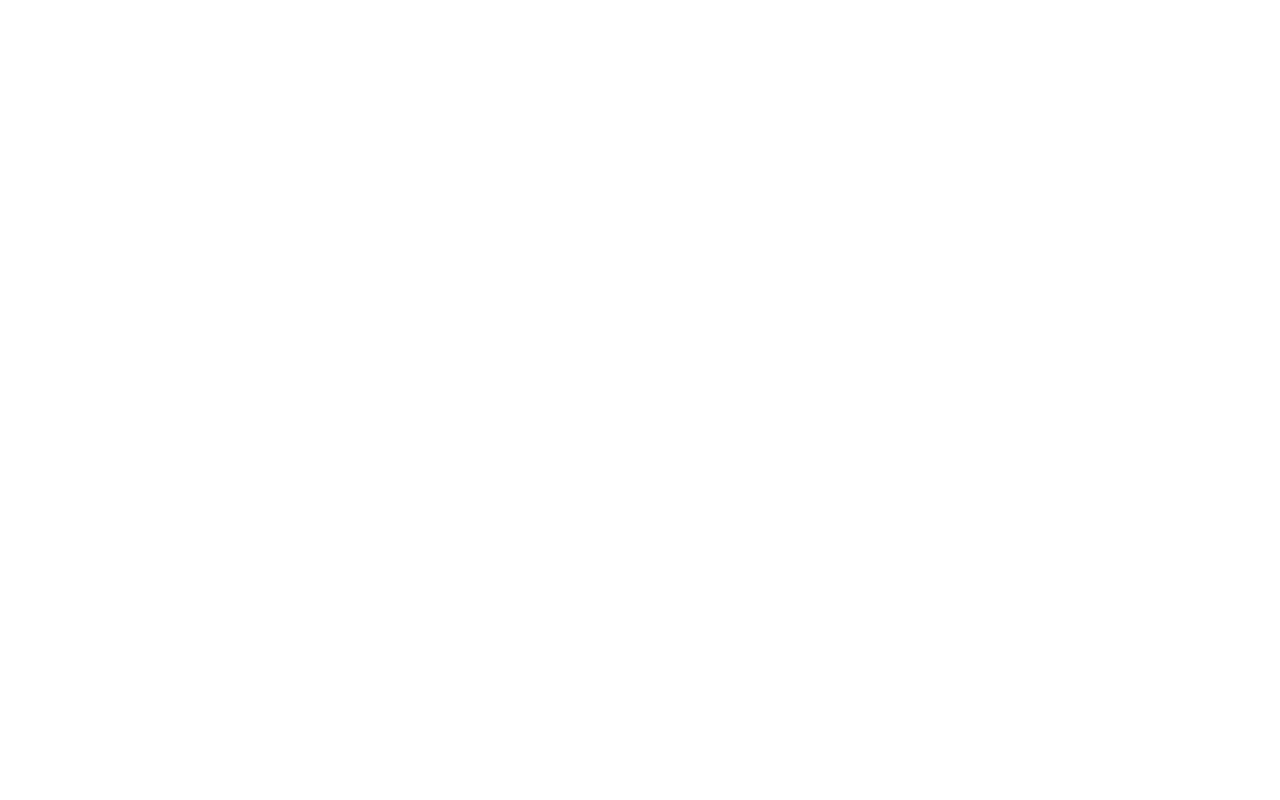
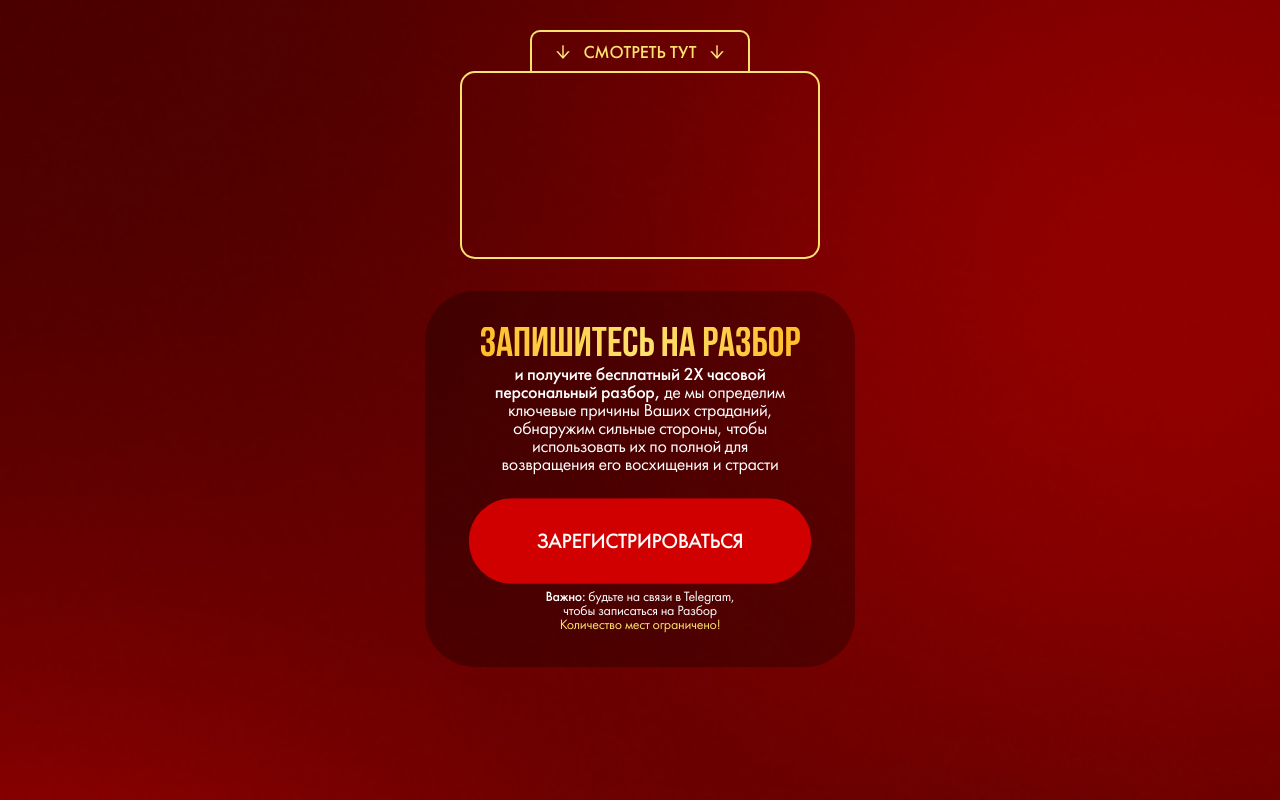
Before and after one commit to RomanIsaiev/work-website-94, a website built with Vite: page index.html in a window 1280 px wide. Built offline with nearby package versions, Linux system fonts and the light colour scheme.

Commit message:
complete

```diff
--- a/index.html
+++ b/index.html
@@ -3,7 +3,7 @@
   <head>
     <meta charset="UTF-8" />
     <meta name="viewport" content="width=device-width, initial-scale=1.0" />
-    <title>App</title>
+    <title>ЗАПИШИТЕСЬ НА РАЗБОР</title>
     <link
       rel="stylesheet"
       href="node_modules/modern-normalize/modern-normalize.css"
@@ -11,10 +11,36 @@
     <link rel="stylesheet" href="./src/css/styles.css" />
   </head>
   <body>
-    <header class="header"><div class="container"></div></header>
     <main>
-      <section></section>
+      <section class="main">
+        <div class="container">
+          <div class="video-container">
+            <div class="title-container">
+              <img src="./src/img/arrow.svg" alt="arrow" width="20" />
+              <h2 class="watch-title">смотреть тут</h2>
+              <img src="./src/img/arrow.svg" alt="arrow" width="20" />
+            </div>
+            <div class="video-wrapper"></div>
+          </div>
+        </div>
+        <div class="text-wrapper">
+          <h1 class="title">ЗАПИШИТЕСЬ НА РАЗБОР</h1>
+          <p class="desc">
+            <span>и получите бесплатный 2Х часовой персональный разбор,</span>
+            де мы определим ключевые причины Ваших страданий, обнаружим сильные
+            стороны, чтобы использовать их по полной для возвращения его
+            восхищения и страсти
+          </p>
+          <a class="btn" href="" target="_blank" rel="nofollow"
+            >ЗАРЕГИСТРИРОВАТЬСЯ</a
+          >
+          <p class="text">
+            <span class="weight">Важно:</span> будьте на связи в Telegram, чтобы
+            записаться на Разбор
+            <span class="accent">Количество мест ограничено!</span>
+          </p>
+        </div>
+      </section>
     </main>
-    <footer class="footer"><div class="container"></div></footer>
   </body>
 </html>
--- a/src/css/styles.css
+++ b/src/css/styles.css
@@ -20,17 +20,184 @@
   margin: 0 auto;
   width: 100%;
   padding: 0 16px;
+  max-width: 360px;
+}
 
-  @media (360px <= width) {
-    max-width: 360px;
+@keyframes pulseScale {
+  0% {
+    scale: 1;
   }
-
-  @media (768px<=width) {
-    max-width: 768px;
+  50% {
+    scale: 1.07;
   }
-
-  @media (1280px<=width) {
-    max-width: 1280px;
-    padding: 0 24px;
+  100% {
+    scale: 1;
   }
 }
+
+body {
+  /* max-width: 430px; */
+  margin: 0 auto;
+  height: 100%;
+}
+
+.section {
+  padding: 60px 0;
+}
+
+.container {
+  margin: 0 auto;
+  width: 100%;
+  padding: 0;
+  max-width: 360px;
+}
+
+.main {
+  background-image: url(../img/bg-1x.jpg);
+  background-size: cover;
+  background-repeat: no-repeat;
+
+  height: 100vh;
+
+  padding-top: 30px;
+}
+
+.main {
+}
+
+.container {
+}
+
+.video-container {
+  margin-bottom: 32px;
+}
+
+.title-container {
+  display: flex;
+  align-items: center;
+  justify-content: center;
+  gap: 10px;
+
+  padding: 8px;
+
+  border-radius: 10px 10px 0px 0px;
+  border-top: 2px solid #ffe170;
+  border-right: 2px solid #ffe170;
+  border-left: 2px solid #ffe170;
+
+  max-width: 220px;
+  margin: 0 auto;
+}
+
+.watch-title {
+  color: #ffe170;
+  text-align: center;
+  font-family: 'Futura PT';
+  font-size: 18px;
+  font-style: normal;
+  font-weight: 450;
+  line-height: normal;
+  text-transform: uppercase;
+}
+
+.video-wrapper {
+  border-radius: 15px;
+  border: 2px solid #ffe170;
+  height: 188px;
+  overflow: hidden;
+}
+
+.video {
+  height: 188px;
+}
+
+.text-wrapper {
+  padding: 36px;
+  border-radius: 50px 50px 50px 50px;
+  background: rgba(0, 0, 0, 0.3);
+  max-width: 430px;
+  margin: 0 auto;
+}
+
+.image {
+  display: block;
+  margin: 0 auto;
+}
+
+.title {
+  text-align: center;
+  font-family: 'Bebas Neue Cyrillic';
+  font-size: 42px;
+  font-style: normal;
+  font-weight: 400;
+  line-height: 90%; /* 43.2px */
+  text-transform: uppercase;
+
+  background: linear-gradient(90deg, #ffba1f 0%, #ffe170 50%, #ffba1f 100%);
+  background-clip: text;
+  -webkit-background-clip: text;
+  -webkit-text-fill-color: transparent;
+}
+
+.desc {
+  color: #fff;
+  text-align: center;
+  font-family: 'Futura PT';
+  font-size: 18px;
+  font-style: normal;
+  font-weight: 400;
+  line-height: 100%; /* 18px */
+  letter-spacing: -0.36px;
+
+  max-width: 298px;
+  margin: 0 auto 28px auto;
+}
+
+.desc span {
+  font-weight: 500;
+}
+
+.btn {
+  display: block;
+  color: #fff;
+  text-align: center;
+  font-family: 'Futura PT';
+  font-size: 20px;
+  font-style: normal;
+  font-weight: 500;
+  line-height: 100%; /* 20px */
+  letter-spacing: -0.4px;
+  text-transform: uppercase;
+
+  padding: 30px;
+  border-radius: 100px;
+  background: #d00000;
+
+  max-width: 320px;
+  width: 100%;
+  margin: 0 auto 8px auto;
+
+  animation: pulseScale 2000ms infinite;
+}
+
+.text {
+  color: #fff;
+  text-align: center;
+  font-family: 'Futura PT';
+  font-size: 14px;
+  font-style: normal;
+  font-weight: 400;
+  line-height: 100%;
+  letter-spacing: -0.28px;
+
+  max-width: 201px;
+  margin: 0 auto;
+}
+
+.text .accent {
+  color: #fde16b;
+}
+
+.text .weight {
+  font-weight: 500;
+}
--- a/src/fonts/fonts.css
+++ b/src/fonts/fonts.css
@@ -39,3 +39,9 @@
   src: url(../fonts/FUTURAPT-HEAVY.TTF);
   font-weight: 900;
 }
+
+@font-face {
+  font-family: 'Bebas Neue Cyrillic';
+  src: url(./Bebas_Neue_Cyrillic.ttf);
+  font-weight: 400;
+}
```
Also changed, not shown: src/fonts/Bebas_Neue_Cyrillic.ttf (added), src/img/arrow.svg (added), src/img/bg-1x.jpg (added).
